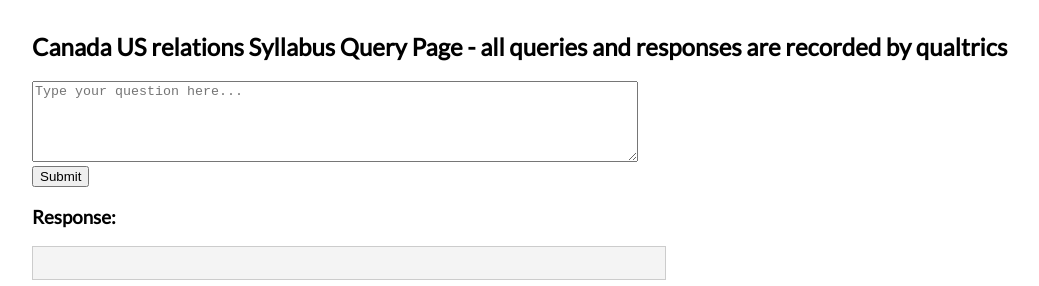
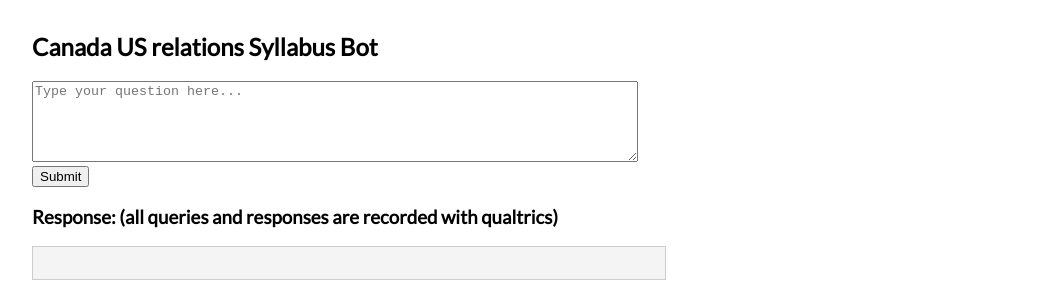
Before and after one commit to dbousfie/CanadaUSrelations, a plain HTML site: page index.html in a window 1280 px wide. Shown: the whole page, without its empty margins (0-1039 px from the left). Drawn offline with Linux system fonts and the light colour scheme.

Commit message:
Update index.html

```diff
--- a/index.html
+++ b/index.html
@@ -25,12 +25,12 @@
   </style>
 </head>
 <body>
-  <h2> Canada US relations Syllabus Query Page - all queries and responses are recorded by qualtrics</h2>
+  <h2> Canada US relations Syllabus Bot</h2>
   <form id="queryForm">
     <textarea name="query" id="query" rows="5" cols="60" placeholder="Type your question here..."></textarea><br />
     <button type="submit">Submit</button>
   </form>
-  <h3>Response:</h3>
+  <h3>Response: (all queries and responses are recorded with qualtrics)</h3>
   <pre id="response"></pre>
 
   <script>
```
